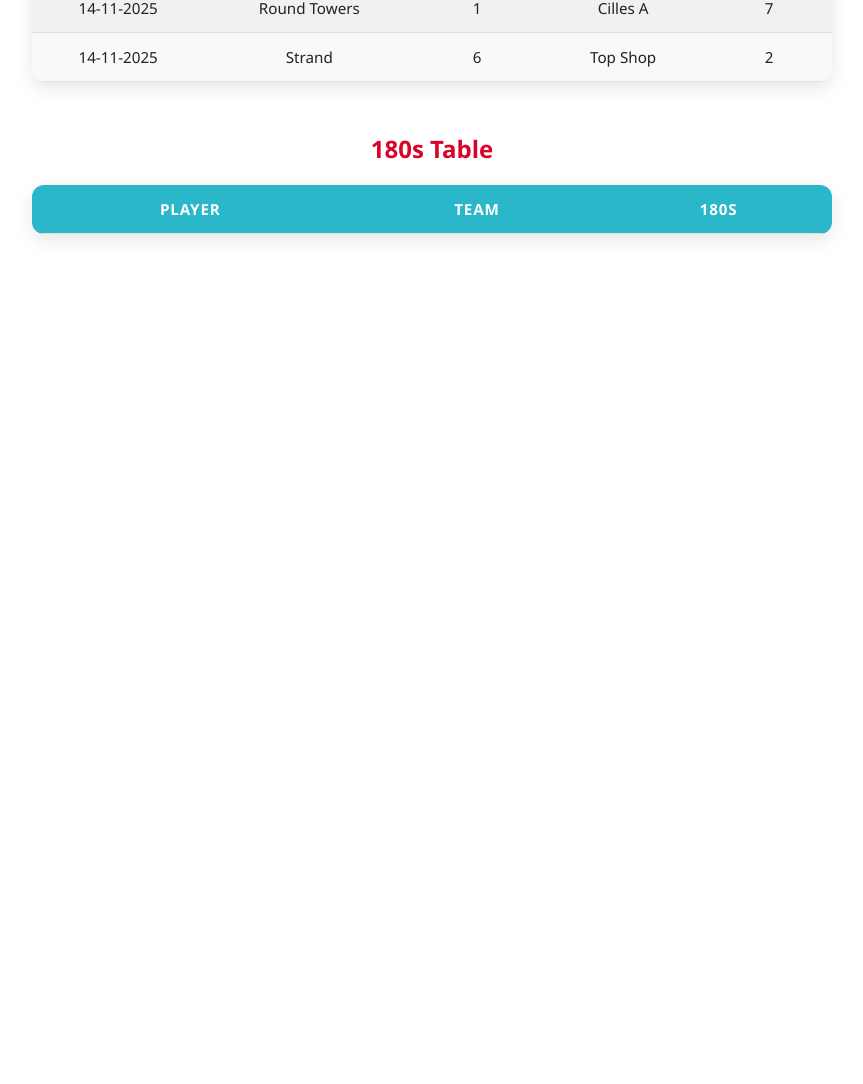
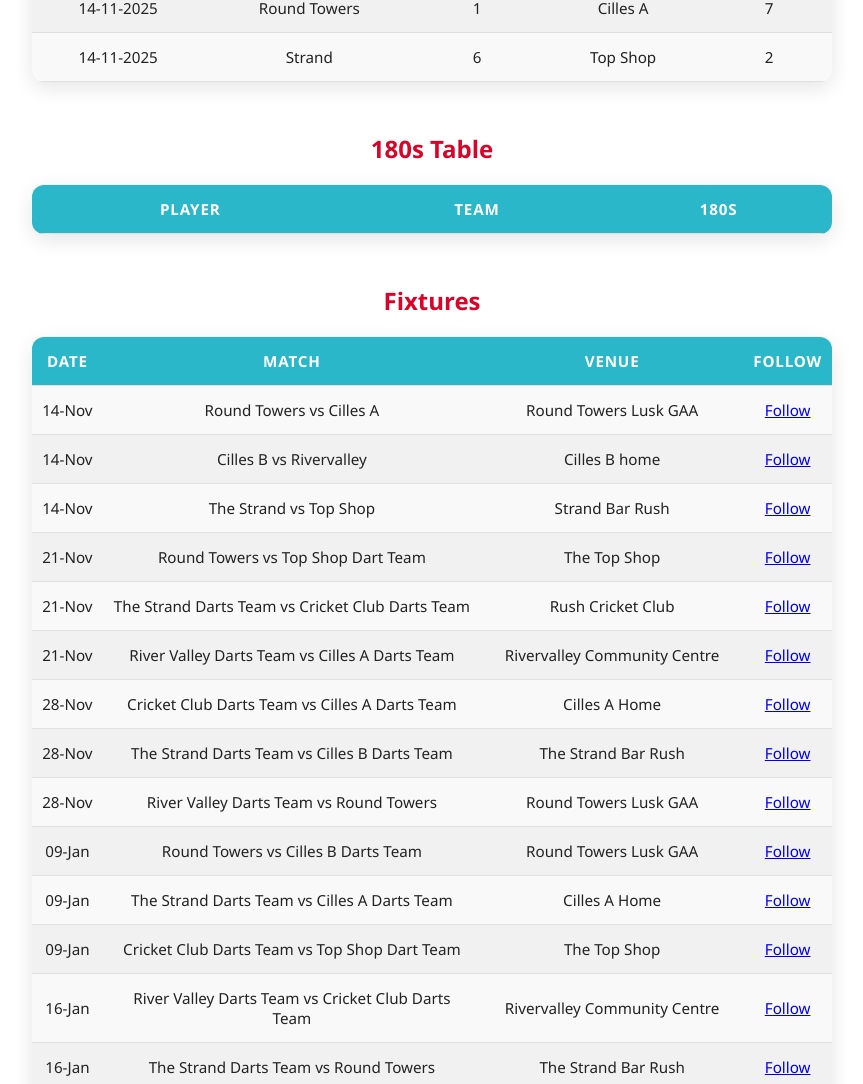
Before and after one commit to RushTownDarts/RushDartsLeague, a plain HTML site: page index.html in a window 1280 px wide. Shown: the part 712-1796 px from the top of the page, without its empty margins (208-1071 px from the left). Before the commit the page ends 1016 px from the top, so only its background shows below. Drawn offline with Linux system fonts and the light colour scheme.

Commit message:
Update index.html

```diff
--- a/index.html
+++ b/index.html
@@ -124,6 +124,22 @@
     </table>
 </div>
 
+<!-- Fixtures Table -->
+<h2>Fixtures</h2>
+<div class="table-container">
+    <table id="fixturesTable">
+        <thead>
+            <tr>
+                <th>Date</th>
+                <th>Match</th>
+                <th>Venue</th>
+                <th>Follow</th>
+            </tr>
+        </thead>
+        <tbody></tbody>
+    </table>
+</div>
+
 <script>
     const version = Date.now();
 
@@ -204,6 +220,28 @@
             tbody.insertAdjacentHTML("beforeend", row);
         });
     };
+
+    // Fixtures Table
+    const fixturesScript = document.createElement('script');
+    fixturesScript.src = `fixtures.js?v=${version}`;
+    document.head.appendChild(fixturesScript);
+
+    fixturesScript.onload = function() {
+        const tbody = document.querySelector("#fixturesTable tbody");
+        tbody.innerHTML = "";
+
+        fixtures.forEach(f => {
+            const row = `
+                <tr>
+                    <td>${f.date}</td>
+                    <td>${f.match}</td>
+                    <td>${f.venue}</td>
+                    <td><a href="${f.link}" target="_blank">Follow</a></td>
+                </tr>
+            `;
+            tbody.insertAdjacentHTML("beforeend", row);
+        });
+    };
 </script>
 
 </body>
```
